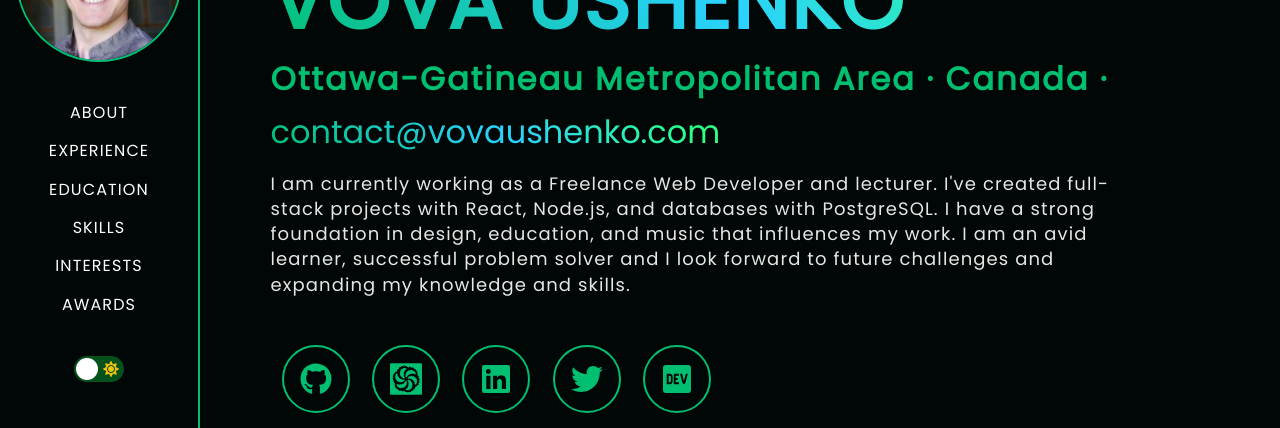
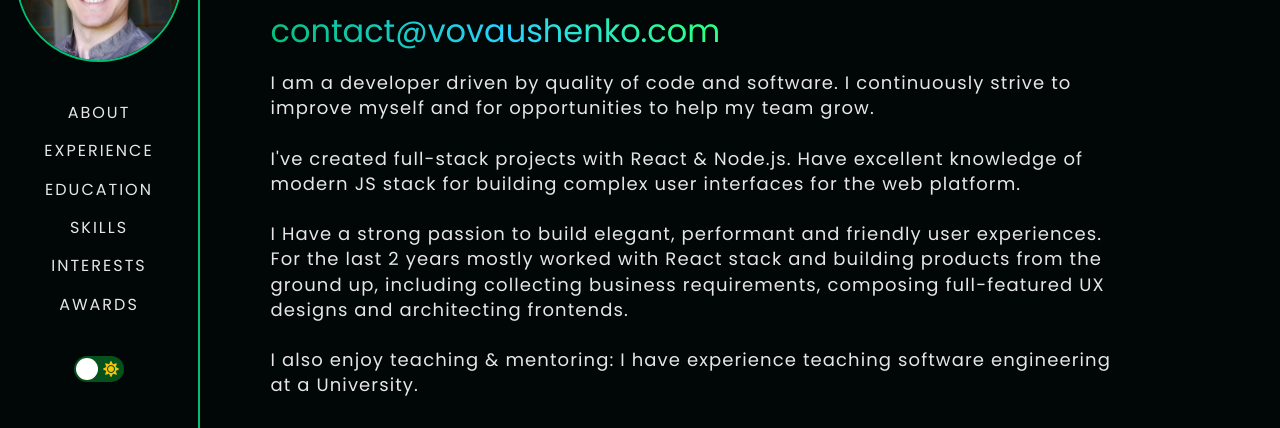
Before and after one commit to vovaushenko/portfolio-react-v2, a React (Create React App) app: page /resume in a window 1280 px wide. Shown: the part 213-641 px from the top of the page. Built offline with nearby package versions, Linux system fonts and the light colour scheme.

Commit message:
Theming Updates && Cleanups

```diff
--- a/src/GlobalStyles.js
+++ b/src/GlobalStyles.js
@@ -11,8 +11,6 @@ export const GlobalStyles = createGlobalStyle`
 
  body {
     font-family: 'Poppins', sans-serif;
-    background:#010606;
-    color: rgba(255,255,255,0.9);
     color: ${({ theme }) => theme.text};
     background: ${({ theme }) => theme.body};
     line-height: 1.4;
--- a/src/Themes.js
+++ b/src/Themes.js
@@ -8,6 +8,7 @@ const darkModeGradient = css`
     #2bd2ff 52%,
     #2bff88 90%
   );
+  background-clip: text;
   -webkit-background-clip: text;
   -webkit-text-fill-color: transparent;
 `;
@@ -19,10 +20,11 @@ const lightModeGradient = css`
     #2bd2ff 46%,
     #c850c0 100%
   );
-
+  background-clip: text;
   -webkit-background-clip: text;
   -webkit-text-fill-color: transparent;
 `;
+
 const navGlass = css`
   backdrop-filter: blur(15px);
   -webkit-backdrop-filter: blur(15px);
@@ -42,6 +44,7 @@ export const lightTheme = {
   heroBg: 'rgba(94, 87, 230, 0.1)',
   navGlass: navGlass,
 };
+
 export const darkTheme = {
   mode: 'dark',
   body: '#010606',
--- a/src/components/Resume/ResumeAbout.js
+++ b/src/components/Resume/ResumeAbout.js
@@ -51,12 +51,24 @@ const ResumeAbout = () => {
 
         <a href="mailto:volodymyr@ushenko.gmail.com">contact@vovaushenko.com</a>
         <p>
-          I am currently working as a Freelance Web Developer and lecturer. I've
-          created full-stack projects with React, Node.js, and databases with
-          PostgreSQL. I have a strong foundation in design, education, and music
-          that influences my work. I am an avid learner, successful problem
-          solver and I look forward to future challenges and expanding my
-          knowledge and skills.
+          I am a developer driven by quality of code and software. I
+          continuously strive to improve myself and for opportunities to help my
+          team grow.
+          <br />
+          <br />
+          I've created full-stack projects with React & Node.js. Have excellent
+          knowledge of modern JS stack for building complex user interfaces for
+          the web platform.
+          <br />
+          <br />
+          I Have a strong passion to build elegant, performant and friendly user
+          experiences. For the last 2 years mostly worked with React stack and
+          building products from the ground up, including collecting business
+          requirements, composing full-featured UX designs and architecting
+          frontends.
+          <br />
+          <br />I also enjoy teaching & mentoring: I have experience teaching
+          software engineering at a University.
         </p>
       </div>
       <SocialLinks />
--- a/src/components/Resume/ResumeNavigation.js
+++ b/src/components/Resume/ResumeNavigation.js
@@ -16,7 +16,6 @@ const StyledNavigation = styled.nav`
   width: 200px;
   position: fixed;
   padding: 0 1rem;
-
   border-right: 2px solid ${({ theme }) => theme.mainColor};
 
   div {
@@ -42,7 +41,6 @@ const StyledNavigation = styled.nav`
 `;
 
 export const NavLinks = styled(LinkScroll)`
-  color: #fff;
   display: flex;
   align-items: center;
   text-decoration: none;
@@ -50,7 +48,7 @@ export const NavLinks = styled(LinkScroll)`
   height: 100%;
   cursor: pointer;
   font-size: 1rem;
-  letter-spacing: 1.1px;
+  letter-spacing: 2px;
 
   &:hover {
     color: ${({ theme }) => theme.mainColor};
--- a/src/pages/resume.js
+++ b/src/pages/resume.js
@@ -7,35 +7,6 @@ import ResumeExperience from '../components/Resume/ResumeExperience';
 import ResumeSkills from '../components/Resume/ResumeSkills';
 import ResumeInterests from '../components/Resume/ResumeInterests';
 import ResumeAwards from '../components/Resume/ResumeAwards';
-
-const StyledAbout = styled.div`
-  display: flex;
-  flex-direction: column;
-  align-items: center;
-  justify-content: center;
-  text-align: center;
-  height: 100vh;
-
-  div {
-    width: 80%;
-    margin-left: 125px;
-    padding: 1rem;
-  }
-`;
-
-const StyledExperience = styled.div`
-  min-height: 100vh;
-  display: flex;
-  flex-direction: column;
-  align-items: center;
-  justify-content: center;
-  text-align: center;
-  div {
-    width: 80%;
-    margin-left: 125px;
-    padding: 1rem;
-  }
-`;
 
 const ResumePage = () => {
   return (
```
Also changed, not shown: 1 other file (tests, documents, lock files or other folders).
